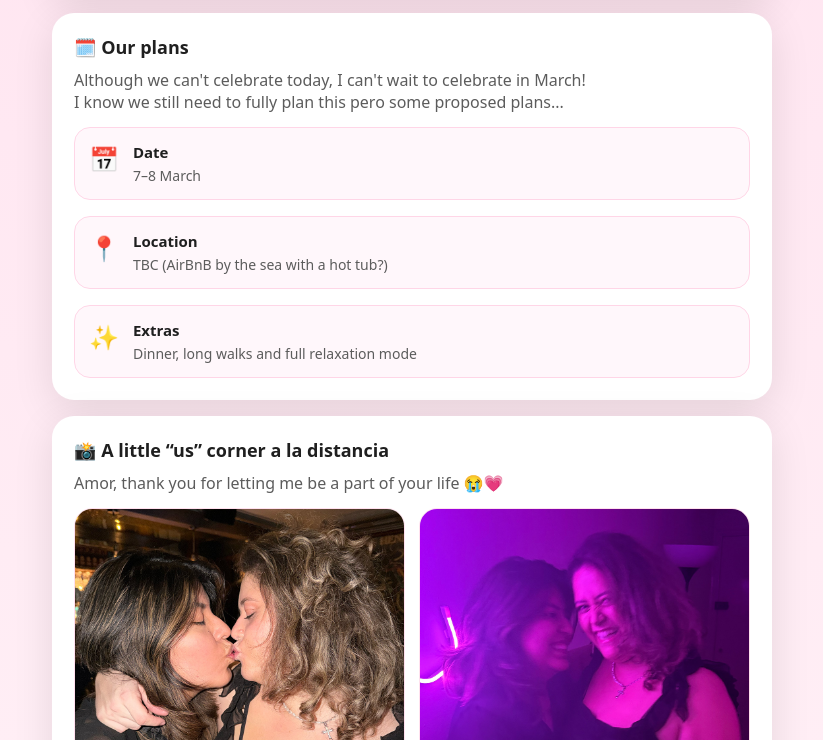
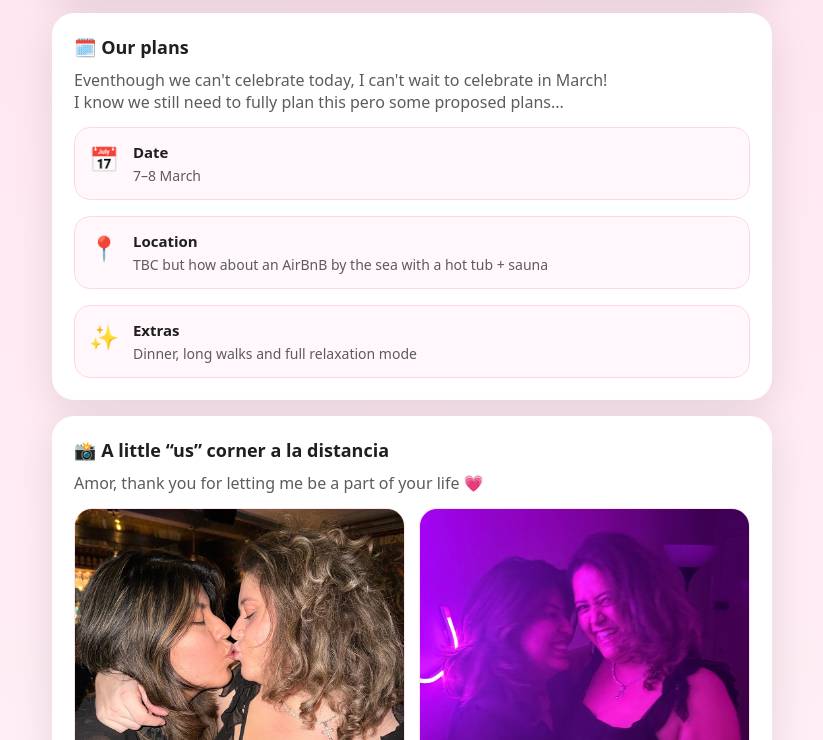
Before and after one commit to jazminpallo-ops/valentines, a plain HTML site: page index.html in a window 1280 px wide. Shown: the part 486-1226 px from the top of the page, without its empty margins (228-1051 px from the left). Drawn offline with Linux system fonts and the light colour scheme.

Commit message:
Update index.html

```diff
--- a/index.html
+++ b/index.html
@@ -220,7 +220,7 @@
           <h2>🎟️ Massage Voucher</h2>
           <p class="sub" style="margin:0;">
             Redeem for <b>one</b> (1).
-            <br>A cosy at home massage.
+            <br>A cosy at home professional massage.
             And kisses from your girlfriend at no extra cost.
           </p>
 
@@ -243,7 +243,7 @@
     <section class="card">
       <h2 class="section-title">🗓️ Our plans</h2>
       <p class="sub" style="margin-top:0;">
-        Although we can't celebrate today, I can't wait to celebrate in March!
+        Eventhough we can't celebrate today, I can't wait to celebrate in March!
         <br>I know we still need to fully plan this pero some proposed plans...
       </p>
 
@@ -261,7 +261,7 @@
     <div class="icon">📍</div>
     <div>
       <strong>Location</strong>
-      <p>TBC (AirBnB by the sea with a hot tub?)</p>
+      <p>TBC but how about an AirBnB by the sea with a hot tub + sauna</p>
     </div>
   </div>
 
@@ -280,7 +280,7 @@
     <!-- EXTRA CUTE CARD -->
     <section class="card">
       <h2 class="section-title">📸 A little “us” corner a la distancia</h2>
-      <p class="sub" style="margin-top:0;">Amor, thank you for letting me be a part of your life 😭💗</p>
+      <p class="sub" style="margin-top:0;">Amor, thank you for letting me be a part of your life 💗</p>
 
       <div class="grid" style="grid-template-columns: 1fr 1fr;">
         <div class="img"><img src="Us1.jpg" alt="Cute image 2"></div>
```
